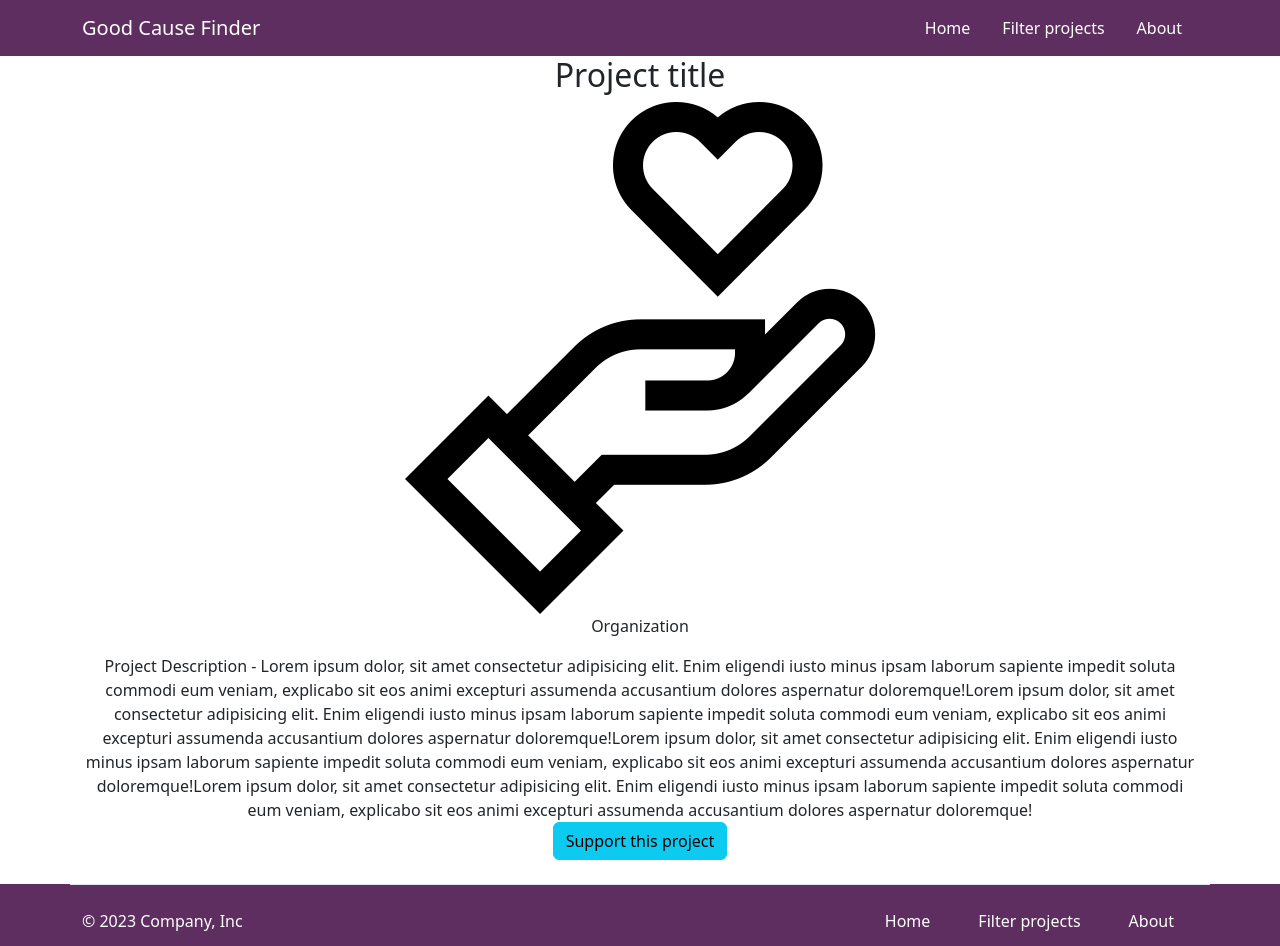
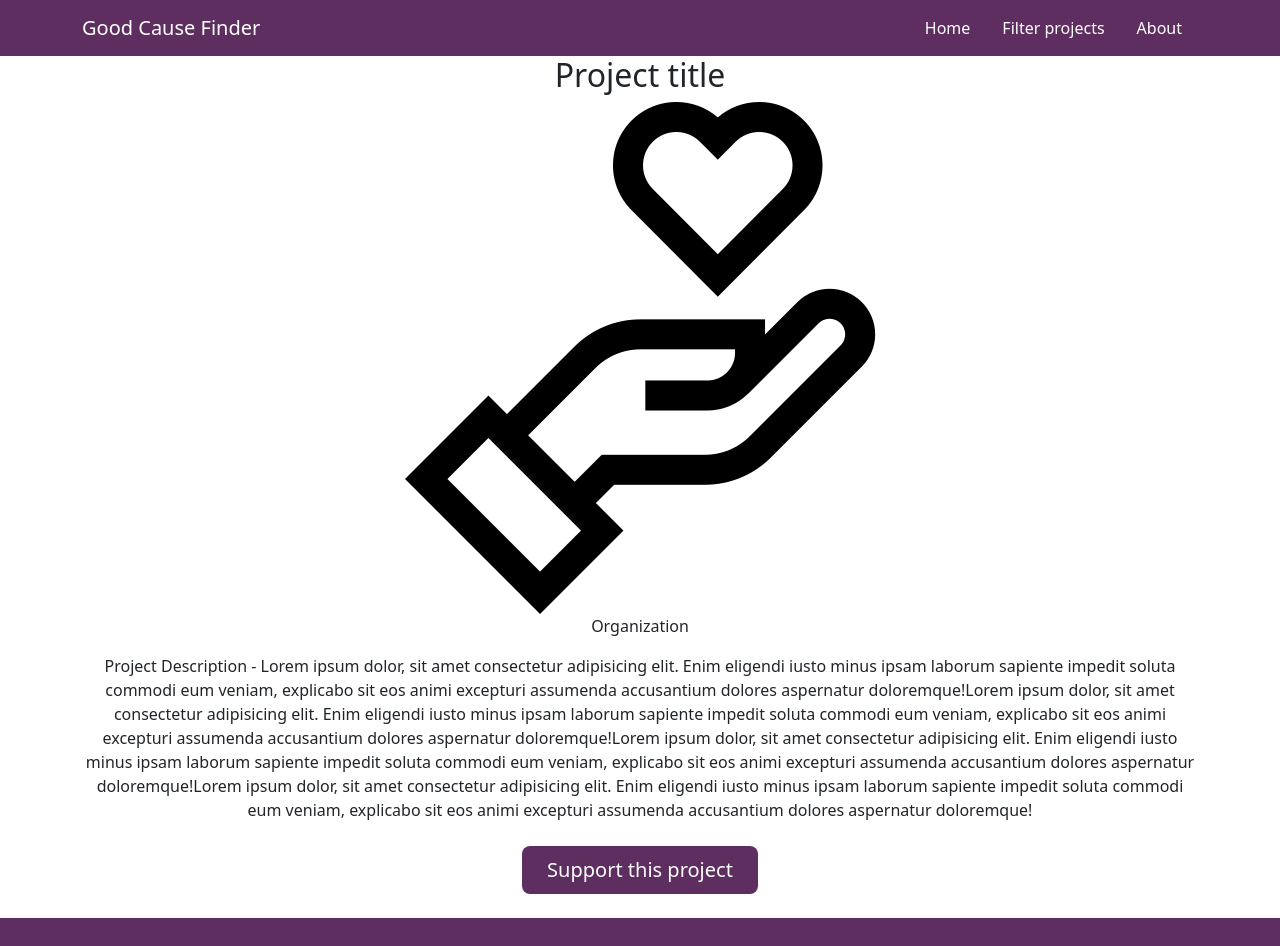
Before and after one commit to MariaFredriksson/GoodCauseFinder, a React (Create React App) app: page /project in a window 1280 px wide. Shown: the top 946 px of the page. Built offline with nearby package versions, Linux system fonts and the light colour scheme.

Commit message:
Add button component

```diff
--- /dev/null
+++ b/src/components/Button.js
@@ -0,0 +1,10 @@
+
+const Button = ({ text }) => {
+  return (
+    <div>
+      <button type="button" className="btn btn-lg color-1 m-4 px-4">{text}</button>
+    </div>
+  )
+}
+
+export default Button
--- a/src/components/Footer.js
+++ b/src/components/Footer.js
@@ -1,16 +1,15 @@
-/* eslint-disable jsx-a11y/anchor-is-valid */
 
 import NavLink from "./NavLink"
 
 const Footer = () => {
   return (
     <div className="color-1">
-      <footer className="container d-flex flex-wrap justify-content-between align-items-center py-3 my-4 border-top">
+      <footer className="container d-flex flex-wrap justify-content-between align-items-center py-3">
         <p className="col-md-4 mb-0 text-body-secondary">© 2023 Company, Inc</p>
 
-        <a href="/" className="col-md-4 d-flex align-items-center justify-content-center mb-3 mb-md-0 me-md-auto link-body-emphasis text-decoration-none">
+        {/* <a href="/" className="col-md-4 d-flex align-items-center justify-content-center mb-3 mb-md-0 me-md-auto link-body-emphasis text-decoration-none">
           <svg className="bi me-2" width="40" height="32"><use href="#bootstrap"></use></svg>
-        </a>
+        </a> */}
 
         <div className="nav col-md-4 justify-content-end">
           <NavLink to={"/"} text={"Home"} />
--- a/src/components/HomeArea.js
+++ b/src/components/HomeArea.js
@@ -1,3 +1,4 @@
+import Button from "./Button"
 
 const HomeArea = () => {
   return (
@@ -14,8 +15,9 @@ const HomeArea = () => {
               <div class="col-lg-6 mx-auto">
                 <p class="lead mb-4">Quickly design and customize responsive mobile-first sites with Bootstrap, the world’s most popular front-end open source toolkit, featuring Sass variables and mixins, responsive grid system, extensive prebuilt components, and powerful JavaScript plugins.</p>
                 <div class="d-grid gap-2 d-sm-flex justify-content-sm-center">
-                  <button type="button" class="btn btn-primary btn-lg px-4 gap-3">Primary button</button>
-                  <button type="button" class="btn btn-outline-secondary btn-lg px-4">Secondary</button>
+                  {/* <button type="button" class="btn btn-primary btn-lg px-4 gap-3">Primary button</button> */}
+                  <Button text={"Primary button"} />
+                  {/* <button type="button" class="btn btn-outline-secondary btn-lg px-4">Secondary</button> */}
                 </div>
               </div>
           </div>
--- a/src/components/ProjectArea.js
+++ b/src/components/ProjectArea.js
@@ -1,3 +1,4 @@
+import Button from "./Button"
 
 const ProjectArea = () => {
   return (
@@ -8,7 +9,8 @@ const ProjectArea = () => {
 
       <div>Project Description - Lorem ipsum dolor, sit amet consectetur adipisicing elit. Enim eligendi iusto minus ipsam laborum sapiente impedit soluta commodi eum veniam, explicabo sit eos animi excepturi assumenda accusantium dolores aspernatur doloremque!Lorem ipsum dolor, sit amet consectetur adipisicing elit. Enim eligendi iusto minus ipsam laborum sapiente impedit soluta commodi eum veniam, explicabo sit eos animi excepturi assumenda accusantium dolores aspernatur doloremque!Lorem ipsum dolor, sit amet consectetur adipisicing elit. Enim eligendi iusto minus ipsam laborum sapiente impedit soluta commodi eum veniam, explicabo sit eos animi excepturi assumenda accusantium dolores aspernatur doloremque!Lorem ipsum dolor, sit amet consectetur adipisicing elit. Enim eligendi iusto minus ipsam laborum sapiente impedit soluta commodi eum veniam, explicabo sit eos animi excepturi assumenda accusantium dolores aspernatur doloremque!</div>
 
-      <button type="button" className="btn btn-info">Support this project</button>
+      {/* <button type="button" className="btn color-1 m-3">Support this project</button> */}
+      <Button text={"Support this project"} />
     </div>
   )
 }
```
